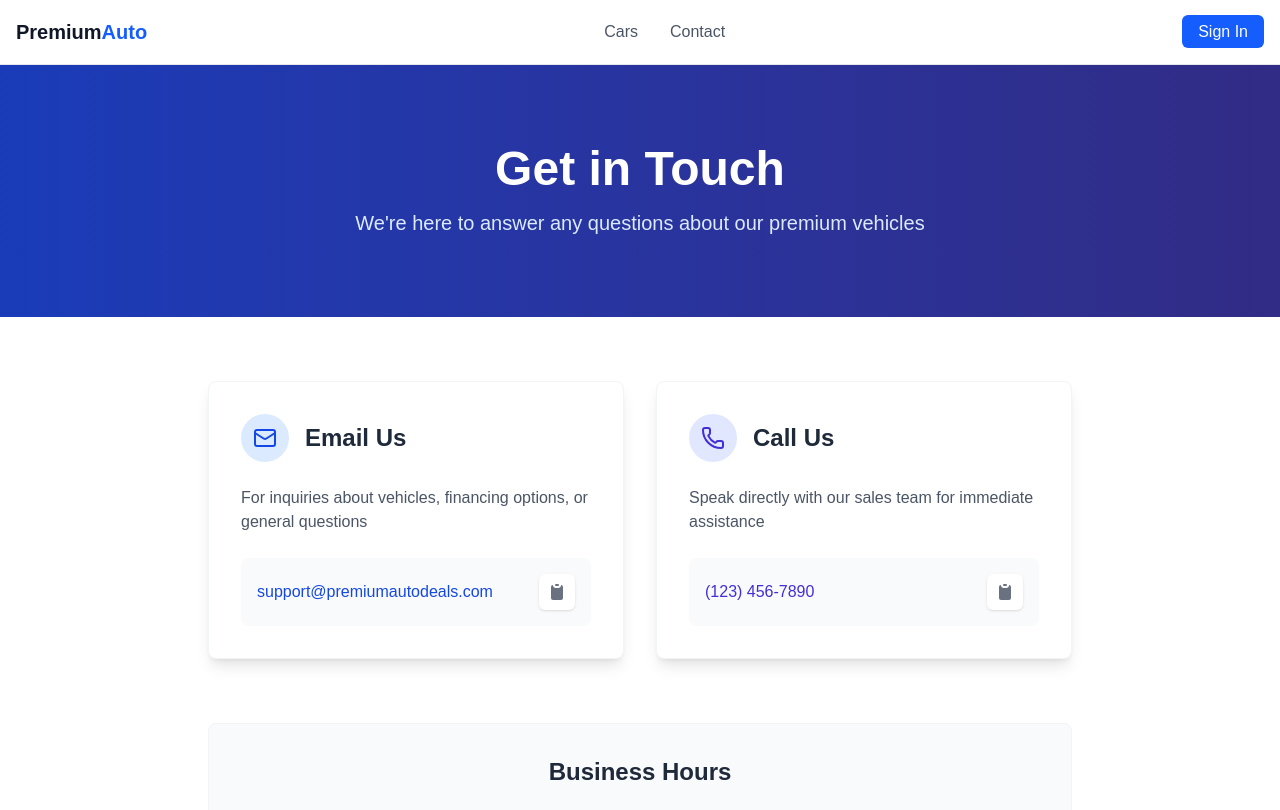
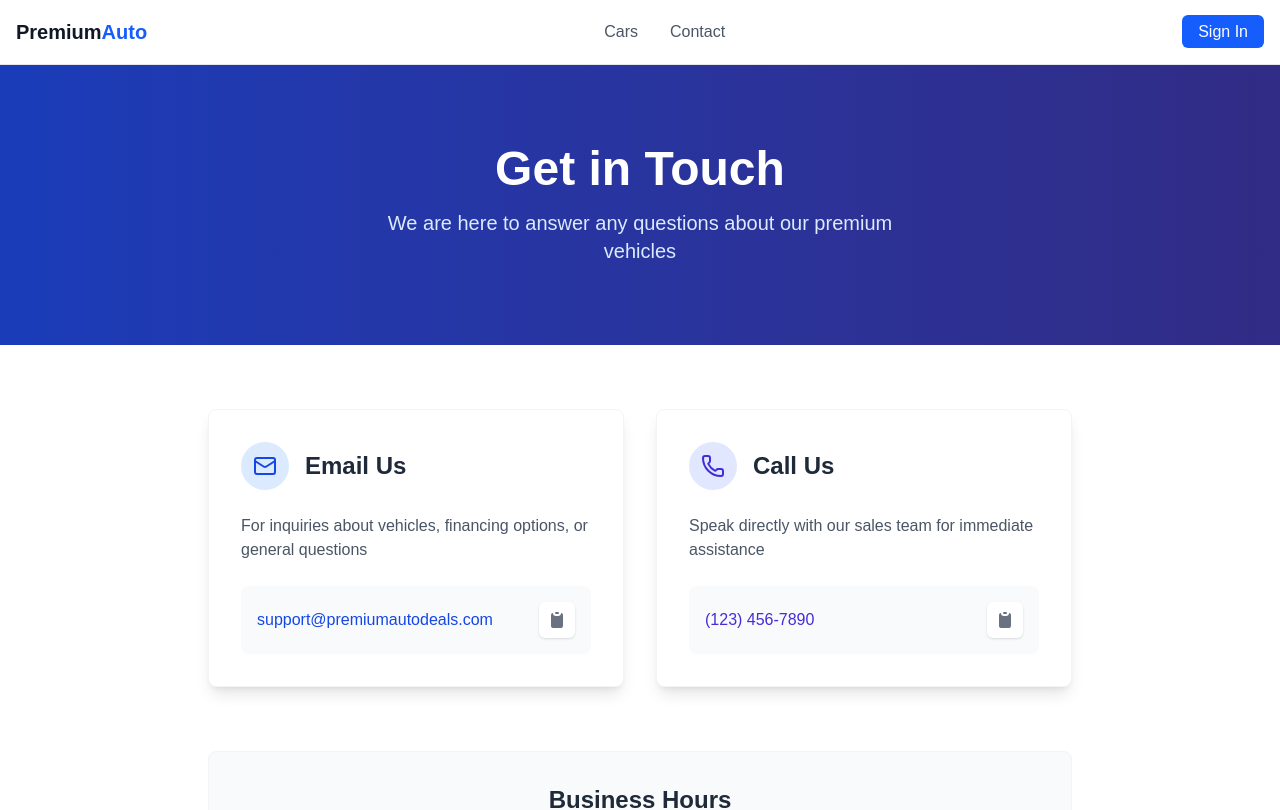
Before and after one commit to KO2112/MCars, a Next.js app: page /contact in a window 1280 px wide. Shown: the top 810 px of the page. Built offline with nearby package versions, Linux system fonts and the light colour scheme; no server answers.

Commit message:
inital commit

```diff
--- a/components/ContactUs.tsx
+++ b/components/ContactUs.tsx
@@ -28,7 +28,7 @@ export default function ContactUs() {
         <div className="max-w-4xl mx-auto text-center">
           <h1 className="text-4xl md:text-5xl font-bold text-white mb-4">Get in Touch</h1>
           <p className="text-blue-100 text-lg md:text-xl max-w-xl mx-auto">
-            We're here to answer any questions about our premium vehicles
+            We are here to answer any questions about our premium vehicles
           </p>
         </div>
       </div>
```
